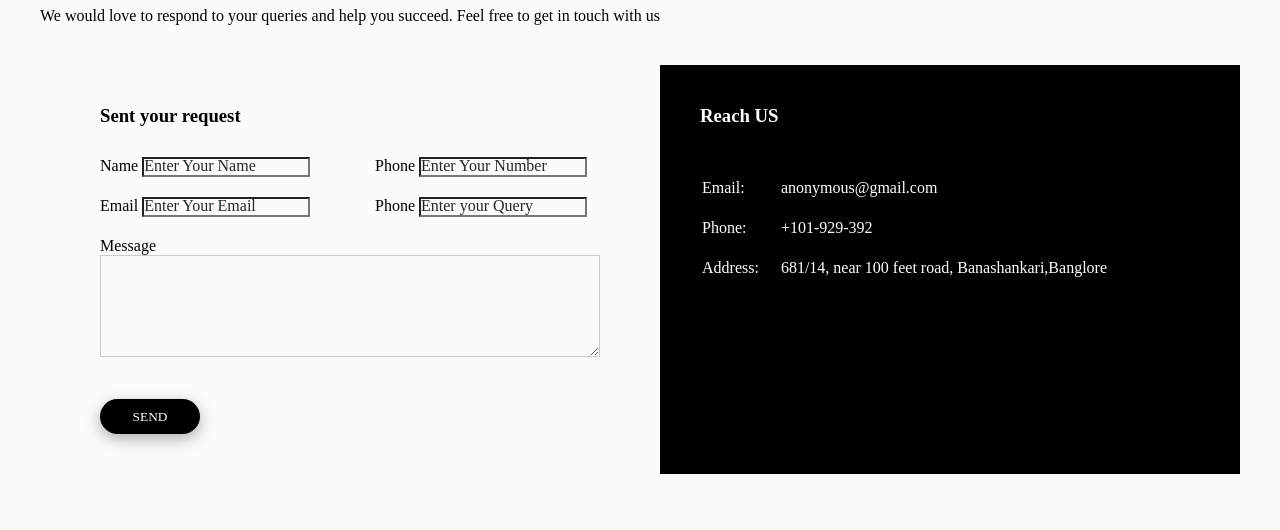
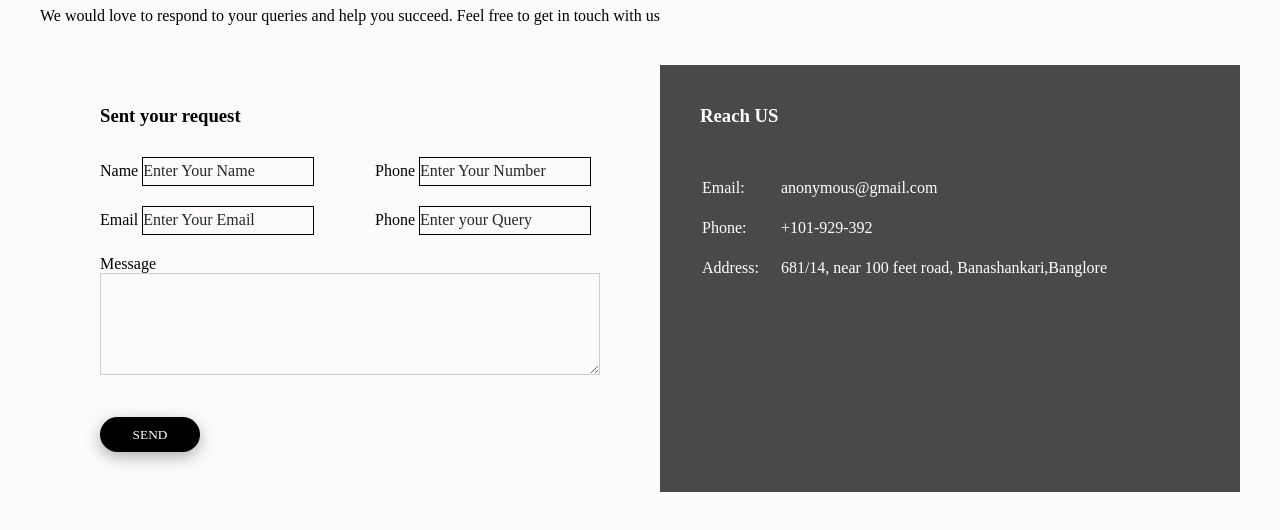
Before and after one commit to Shashankbk7/noReactJsItseems, a plain HTML site: page reference Pages/contact.html in a window 1280 px wide. Shown: the part 138-668 px from the top of the page. Drawn offline with Linux system fonts and the light colour scheme; a web font is replaced by a local one.

Commit message:
1st Phase Final Commit

```diff
--- a/index.css
+++ b/index.css
@@ -298,7 +298,7 @@ a {
 .contact-right {
   flex-basis: 60%;
   padding: 40px;
-  background-color: rgb(0, 0, 0);
+  background-color: #494949;
   color: #fff;
 }
 h1 {
@@ -311,6 +311,11 @@ h1 {
   display: flex;
   justify-content: space-between;
   margin-bottom: 20px;
+}
+.input-group input {
+  border: 1px solid black;
+  width: 170px;
+  height: 27px;
 }
 .input-row .input-group {
   flex-basis: 45%;
@@ -353,10 +358,10 @@ textarea {
 table,
 th,
 td {
-  background-color: #000000;
+  background-color: #494949;
 }
 .contact-right h3 {
-  background-color: #000000;
+  background-color: #494949;
   font-weight: 600;
   margin-bottom: 30px;
 }
@@ -368,7 +373,7 @@ tr td {
 }
 tr,
 td {
-  background-color: #000000;
+  background-color: #494949;
 }
 
 .section {
--- a/reference Pages/contact.html
+++ b/reference Pages/contact.html
@@ -4,7 +4,7 @@
     <meta charset="UTF-8" />
     <meta http-equiv="X-UA-Compatible" content="IE=edge" />
     <meta name="viewport" content="width=device-width, initial-scale=1.0" />
-    <title>Document</title>
+    <title>Contact</title>
     <link rel="stylesheet" href="../index.css" />
   </head>
 
@@ -34,17 +34,17 @@
               </div>
               <div class="input-group">
                 <label>Phone</label>
-                <input type=" text" placeholder="Enter Your Number" />
+                <input type="number" placeholder="Enter Your Number" />
               </div>
             </div>
             <div class="input-row">
               <div class="input-group">
                 <label>Email</label>
-                <input type=" text" placeholder="Enter Your Email" />
+                <input type="email" placeholder="Enter Your Email" />
               </div>
               <div class="input-group">
                 <label>Phone</label>
-                <input type=" text" placeholder="Enter your Query" />
+                <input type="number" placeholder="Enter your Query" />
               </div>
             </div>
 
```
Also changed, not shown: reference Pages/about.html (+2 -2 lines).
